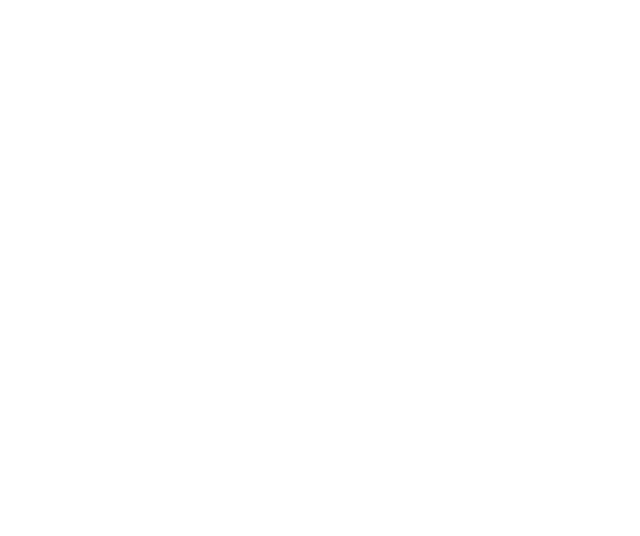
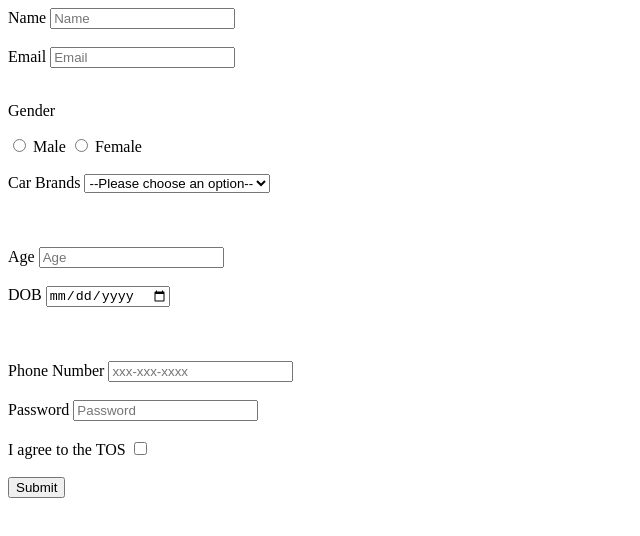
Before and after one commit to acciojob/signup-form-car-Shreyaskulkarni56, a website: page main.html in a window 1280 px wide. Shown: the whole page, without its empty margins (0-640 px from the left). Drawn offline with Linux system fonts and the light colour scheme.

Commit message:
created a submission

```diff
--- a/main.html
+++ b/main.html
@@ -8,6 +8,64 @@
 
 <body>
 	<!-- the entire body must be written by student -->
+
+		<form>
+		<!-- Name Field -->
+		<label for="name">Name</label>
+		<input type="text" required="Yes" id="name" placeholder="Name">
+		<br><br>
+			<!-- Email Field -->
+		<label for="Emai">Email</label>
+		<input type="email" required="Yes" id="Email" placeholder="Email">
+		<br><br>
+		<p>Gender</p>
+		<input type="radio" name="gender" id="gender_m" required>
+		<label for="gender_m">Male</label>
+
+		<input type="radio" name="gender" id="gender_f" required>
+		<label for="gender_f">Female</label>
+
+<br><br>
+<!-- Car Brands Field -->
+<label for="cars">Car Brands</label>
+<select id="cars" name="car_brand" required>
+  <option value="" disabled selected>--Please choose an option--</option>
+  <option value="toyota">Toyota</option>
+  <option value="ford">Ford</option>
+  <option value="honda">Honda</option>
+</select>
+<br><br>
+
+		<br><br>
+		<!-- Phone Number Field -->
+		<label for="age">Age</label>
+		<input type=" number" id="age" placeholder="Age">
+		<br><br>
+			<!-- DOB Field -->
+		<label for="dob">DOB</label>
+		<input type="date" required = "yes" id="dob" >
+		<br><br>
+
+		<br><br>
+		<!-- Phone Number Field -->
+		<label for="phone">Phone Number</label>
+		<input type="text" id="phone" placeholder="xxx-xxx-xxxx">
+		<br><br>
+
+       <!-- Password Field -->
+		<label for="password">Password</label>
+		<input type="password" id="password" placeholder="Password">
+		<br><br>
+		<!-- Checkbox Field -->
+
+		<label for="tos">I agree to the TOS</label>
+			<input type="checkbox" id="tos">
+		<br><br>
+
+		<!-- Submit Button -->
+		<input type="submit" id="submit" value="Submit">
+	</form>
+
     <script type="text/javascript" src="./script.js">
 </script>
 
```
